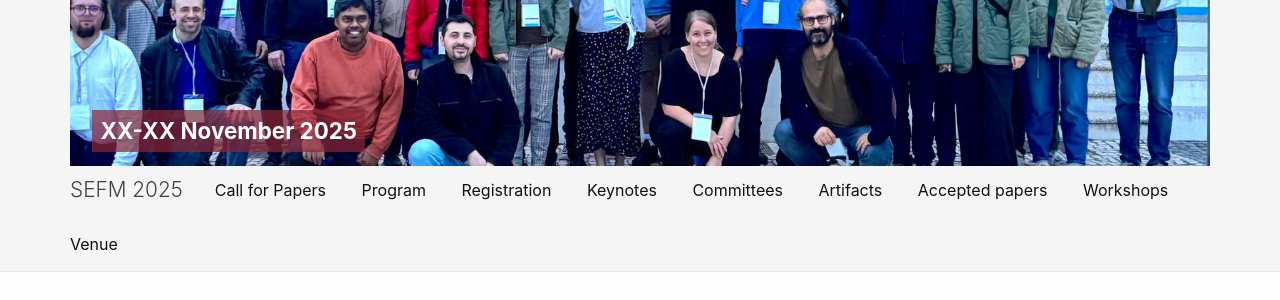
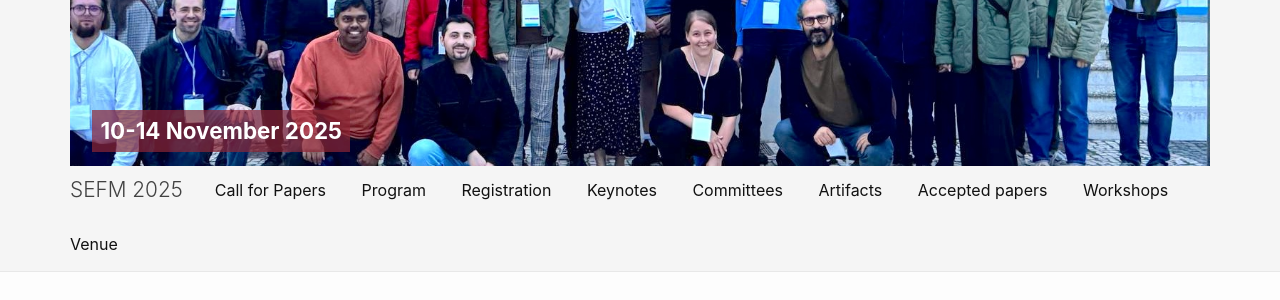
Before and after one commit to sefm-conference/2025, a Jekyll site: the page built from _pages/registration.md, in a window 1280 px wide. Shown: the part 246-546 px from the top of the page. Built offline with Jekyll 4.4.1, drawn with Linux system fonts in a browser that asks for light colours.

Commit message:
Update _config.yml

```diff
--- a/_config.yml
+++ b/_config.yml
@@ -21,7 +21,7 @@
 include: [_pages]
 title: SEFM 2025
 subtitle: 23rd International Conference on Software Engineering and Formal Methods
-date: XX-XX November 2025
+date: 10-14 November 2025
 baseurl: "/2025" # the subpath of your site, e.g. /blog
 url: "" # the base hostname & protocol for your site, e.g. http://example.com
 
```
